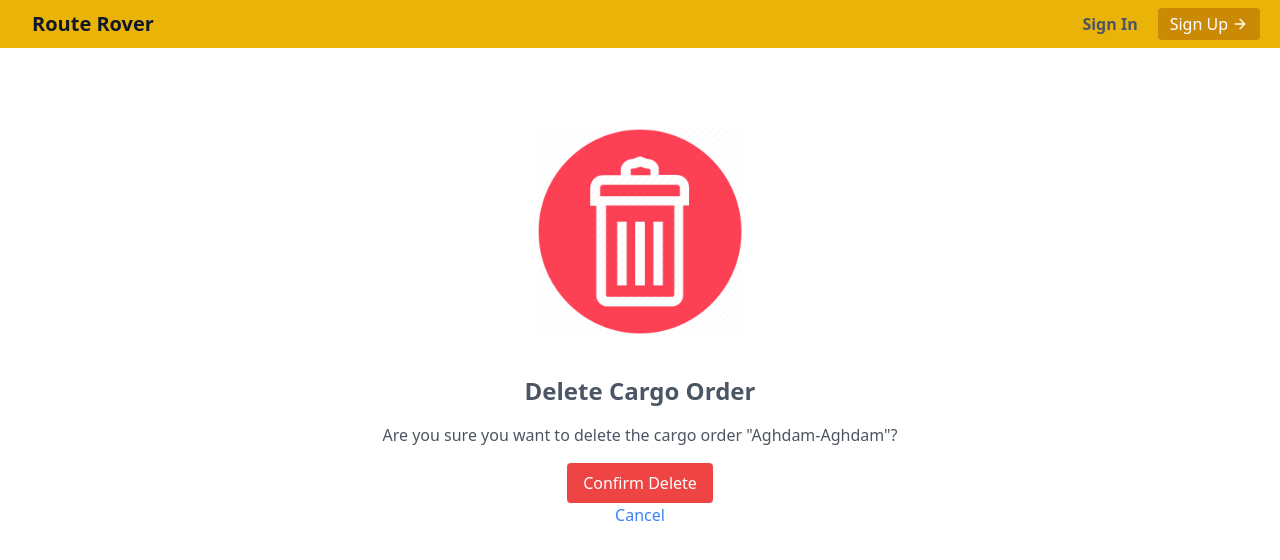
After one commit to Nifdi01/Logisitcs-Management, a Django app: page /logistics/delete_cargo_order/1/ in a window 1280 px wide. The commit adds this page. Shown: the top 560 px of the page. Run offline with Django 4.2, Linux system fonts and the light colour scheme; tables that the repository leaves empty hold one stand-in row (values such as "Sample post"); some libraries are stand-ins or nearby versions.

Commit message:
LMBL-11: Added cargo delete template

```diff
--- /dev/null
+++ b/logistics_management/logistics/templates/logistics/cargo_delete.html
@@ -0,0 +1,26 @@
+{% extends 'base.html' %}
+{% load static %}
+{% block content %}
+
+<section class="text-gray-600 body-font">
+    <div class="container mx-auto flex px-5 items-center justify-center flex-col">
+      <img class="lg:w-1/6 md:w-2/6 w-3/6 mb-10 mt-20 object-cover object-center rounded" alt="hero"
+              src="{% static 'images/delete.png' %}">
+      <div class="text-center lg:w-2/3 w-full">
+        <h2 class="text-2xl font-bold mb-4">Delete Cargo Order</h2>
+        <p class="mb-4">Are you sure you want to delete the cargo order "{{ cargo_order }}"?</p>
+
+        <form method="post" action="{% url 'delete_cargo_order' cargo_order.id %}">
+            {% csrf_token %}
+            <button type="submit" class="bg-red-500 text-white px-4 py-2 rounded hover:bg-red-600">
+            Confirm Delete
+            </button>
+        </form>
+
+        <a href="{% url 'logistics_list' %}" class="text-blue-500 hover:underline">Cancel</a>
+    </div>
+  </section>
+
+
+
+{% endblock %}
--- a/logistics_management/logistics/templates/logistics/logistics_detail.html
+++ b/logistics_management/logistics/templates/logistics/logistics_detail.html
@@ -51,8 +51,9 @@
               Travel Distance: <span class="text-gray-600 font-bold">{{ total_distance }}km</span>
             </p>
           </div>
-          <div class="flex">
-            <button class="flex ml-auto text-white bg-yellow-500 border-0 py-2 px-6 focus:outline-none hover:bg-yellow-600 rounded">Button</button>
+          <div class="flex mt-2">
+            <a href="{% url "delete_cargo_order" cargo.id %}" class="flex ml-auto text-white bg-red-500 border-0 py-2 px-6 focus:outline-none hover:bg-red-600 rounded">Delete</a>
+            <a class="flex ml-5 text-white bg-yellow-500 border-0 py-2 px-6 focus:outline-none hover:bg-yellow-600 rounded">Edit</a>
           </div>
         </div>
         <img alt="cargo" class="lg:w-1/2 w-full lg:h-auto h-64 object-contain object-center rounded" src="{% static 'images/cargo_detail.svg' %}" />
--- a/logistics_management/logistics/urls.py
+++ b/logistics_management/logistics/urls.py
@@ -5,4 +5,11 @@ from . import views
 urlpatterns = [
     path('', views.logistics_list, name="logistics_list"),
     path('cargo/<int:pk>', views.logistics_detail, name="logistics_detail"),
+    path('edit_cargo_order/<int:cargo_order_id>/', views.edit_cargo_order, name='edit_cargo_order'),
+    path('delete_cargo_order/<int:cargo_order_id>/', views.delete_cargo_order, name='delete_cargo_order'),
+    path('add_cargo/', views.add_cargo, name='add_cargo'),
+    path('add_driver/', views.add_driver, name='add_driver'),
+    path('delete_driver/<int:driver_id>/', views.delete_driver, name='delete_driver'),
+    path('add_truck/', views.add_truck, name='add_truck'),
+    path('delete_truck/<int:truck_id>/', views.delete_truck, name='delete_truck'),
 ]
--- a/logistics_management/logistics/views.py
+++ b/logistics_management/logistics/views.py
@@ -36,20 +36,31 @@ def edit_cargo_order(request, cargo_order_id):
         form = CargoOrderForm(requst.POST, instance=cargo_order)
         if form.is_valid():
             form.save()
-            return redirect('logistics/logistics_list.html')
+            return redirect('logistics_list')
 
     else:
         form = CargoOrderForm(instance=cargo_order)
     return render(request, "logistcs/cargo_edit.html", {"form":form})
 
+def add_cargo(request):
+    if request.method == "POST":
+        form = CargoOrderForm(request.POST)
+        if form.is_valid():
+            form.save()
+            return redirect("logistics_list")
+
+    else:
+        form = CargoOrderForm()
+
+    return render(request, "logistics/cargo_add.html", {"form":form})
 
 
 def delete_cargo_order(request, cargo_order_id):
     cargo_order = get_object_or_404(CargoOrder, id=cargo_order_id)
     if request.method == "POST":
         cargo_order.delete()
-        return redirect("logistics/logistics_list.html")
-    return render("logistics/cargo_delete.html", {'cargo_order': cargo_order})
+        return redirect("logistics_list")
+    return render(request, "logistics/cargo_delete.html", {'cargo_order':cargo_order})
 
 
 def add_driver(request):
@@ -57,7 +68,7 @@ def add_driver(request):
         form = DriverForm(request.POST)
         if form.is_valid():
             form.save()
-            return redirect("logistics/logistics_list.html")
+            return redirect("logistics_list")
 
     else:
         form = DriverForm()
@@ -70,9 +81,9 @@ def delete_driver(request, driver_id):
 
     if request.method == "POST":
         driver.delete()
-        return redirect("logistics/logistics_list.html")
+        return redirect("logistics_list")
 
-    return render("logistics/driver_delete.html", {"driver":driver})
+    return render(request, "logistics/driver_delete.html", {"driver":driver})
 
 
 def add_truck(request):
@@ -80,7 +91,7 @@ def add_truck(request):
         form = TruckForm(request.POST)
         if form.is_valid():
             form.save()
-            return redirect("logistics/logistics_list.html")
+            return redirect("logistics_list")
 
     else:
         form = TruckForm()
@@ -93,9 +104,9 @@ def delete_truck(request, truck_id):
 
     if request.method == "POST":
         truck.delete()
-        return redirect("logistics/logistics_list.html")
+        return redirect("logistics_list")
 
-    return render("logistics/truck_delete.html", {"truck":truck})
+    return render(request, "logistics/truck_delete.html", {"truck":truck})
 
 
 ######################
--- a/logistics_management/users/templates/users/landing_page.html
+++ b/logistics_management/users/templates/users/landing_page.html
@@ -11,7 +11,7 @@ Logistics Management
 <section class="text-gray-600 body-font">
     <div class="container mx-auto flex px-5 py-24 items-center justify-center flex-col">
         <img class="lg:w-1/5 md:w-3/6 w-3/6 mb-6 object-cover object-center rounded" alt="hero"
-            src="{% static 'images/cargo_ship.svg' %}">
+            src="{% static 'images/truck1.gif' %}">
         <div class="text-center lg:w-1/2 w-full">
             <h1 class="title-font sm:text-4xl text-3xl mb-4 font-medium text-gray-900">Route Rover</h1>
             <p class="mb-8 leading-relaxed">Where every route is a promise delivered!</p>
```
Also changed, not shown: logistics_management/static/images/delete.png (added), 1 other file.
